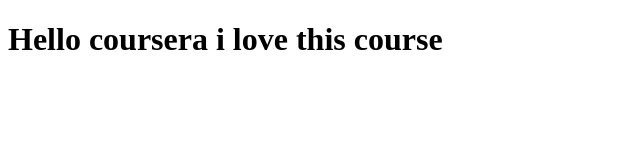
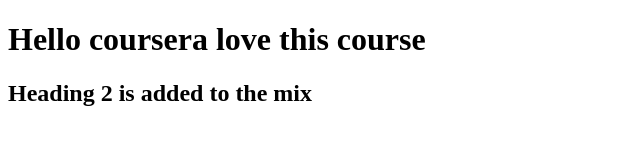
Before and after one commit to jriare84/Coursera-Test-2, a plain HTML site: page site/index.html in a window 1280 px wide. Shown: the whole page, without its empty margins (0-640 px from the left). Drawn offline with Linux system fonts and the light colour scheme.

Commit message:
Add Header 2 information to the page

```diff
--- a/site/index.html
+++ b/site/index.html
@@ -4,6 +4,9 @@
 	<title>Hello coursera part 2</title>
 </head>
 <body>
-	<h1> Hello coursera i love this course</h1>
+	<h1> Hello coursera love this course</h1>
+		<h2> Heading 2 is added to the mix </h2>
+
+
 </body>
 </html>
```
